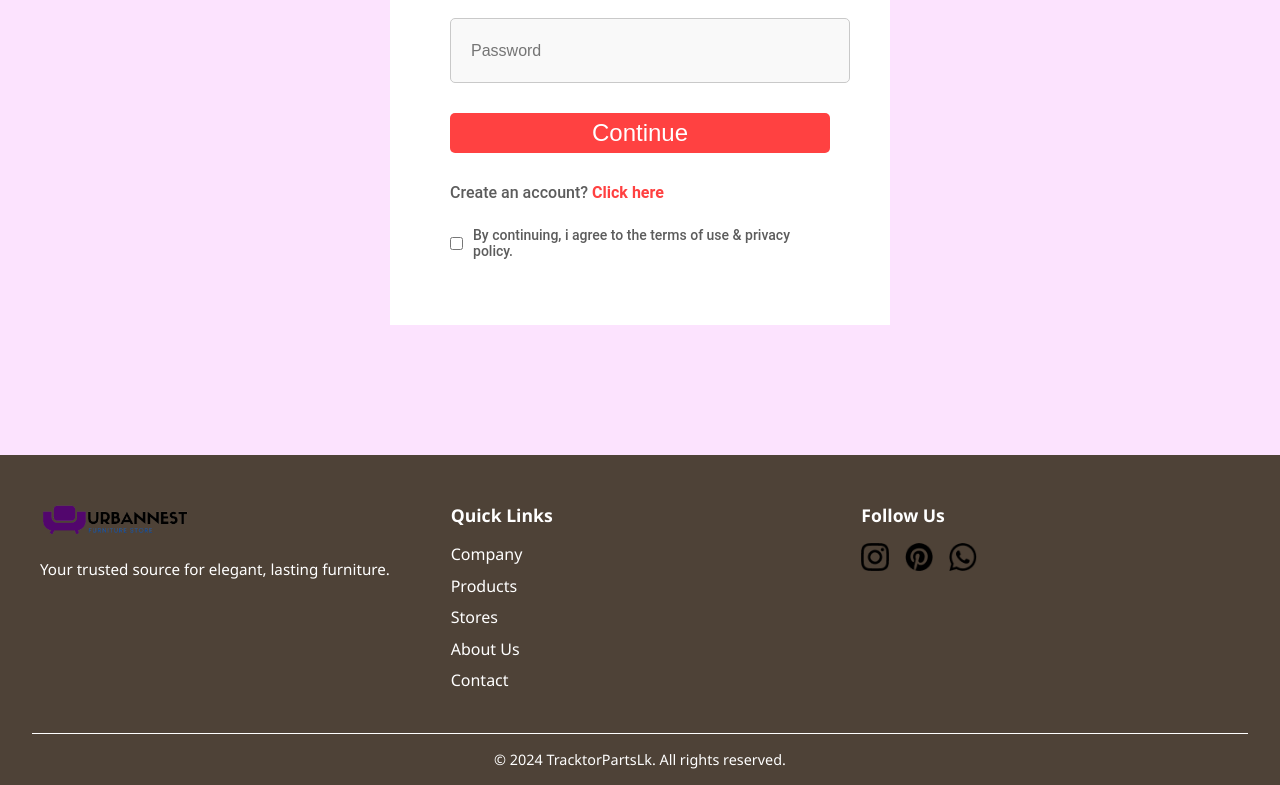
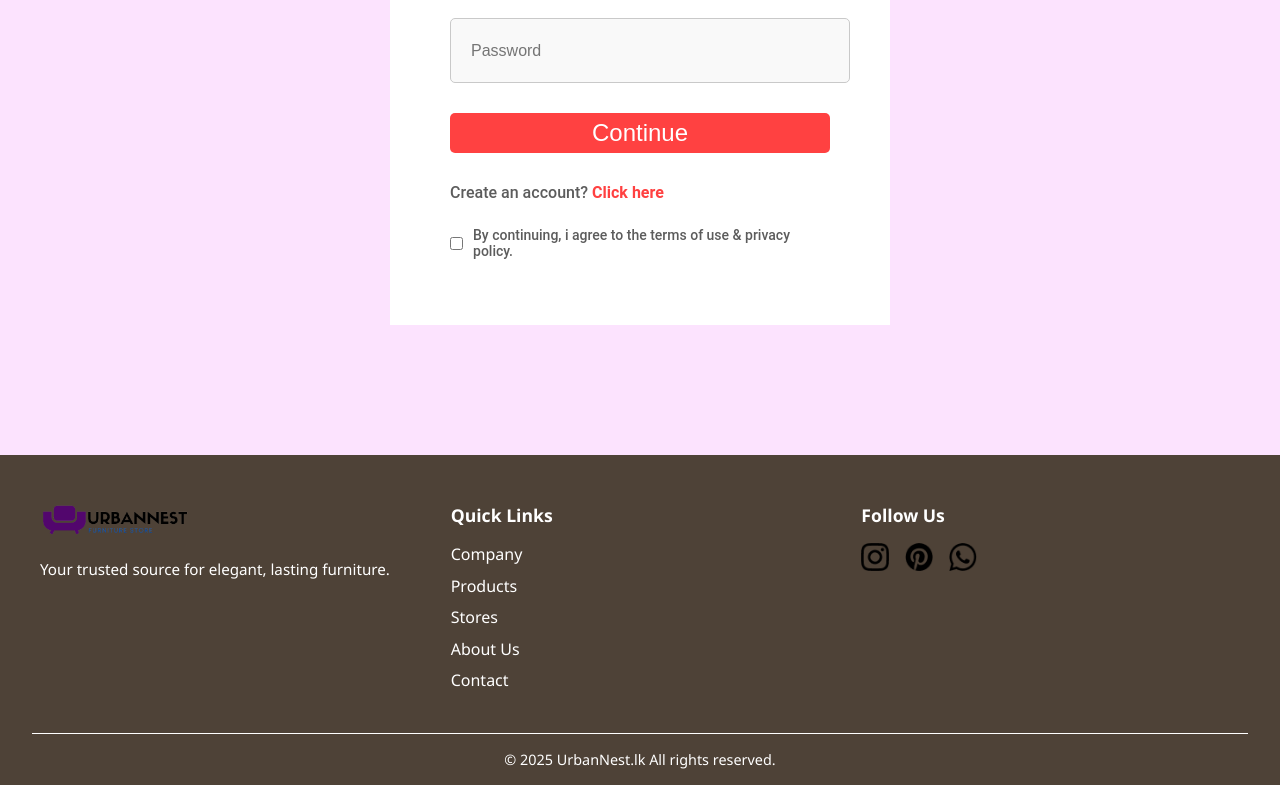
Before and after one commit to thilankadilshan/UrbanNest-furniture-store, a React (Create React App) app in the folder frontend/: page /login in a window 1280 px wide. Shown: the part 325-1110 px from the top of the page. Built offline with nearby package versions, Linux system fonts and the light colour scheme; no server answers.

Commit message:
update footer Changes to be committed: 	modified:   frontend/src/Components/Footer/Footer.css 	modified:   frontend/src/Components/Footer/Footer.jsx

```diff
--- a/frontend/src/Components/Footer/Footer.css
+++ b/frontend/src/Components/Footer/Footer.css
@@ -74,6 +74,7 @@
   margin-right: 1rem;
   display: inline-block;
   transition: transform 0.3s ease;
+
 }
 
 .footer-icons a:hover {
--- a/frontend/src/Components/Footer/Footer.jsx
+++ b/frontend/src/Components/Footer/Footer.jsx
@@ -53,7 +53,7 @@
 
       <div className="footer-bottom">
         <hr />
-        <p>&copy; 2024 TracktorPartsLk. All rights reserved.</p>
+        <p>&copy; 2025 UrbanNest.lk All rights reserved.</p>
       </div>
     </footer>
   );
```
